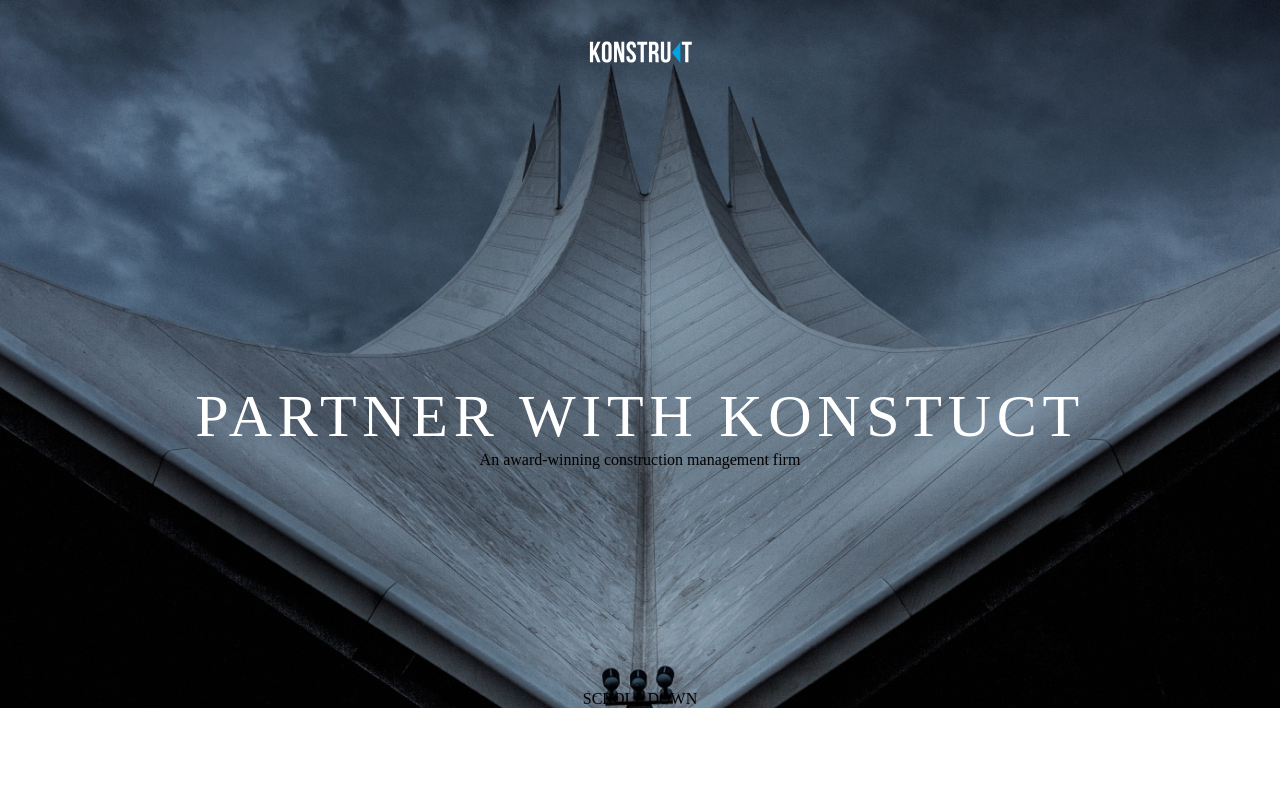
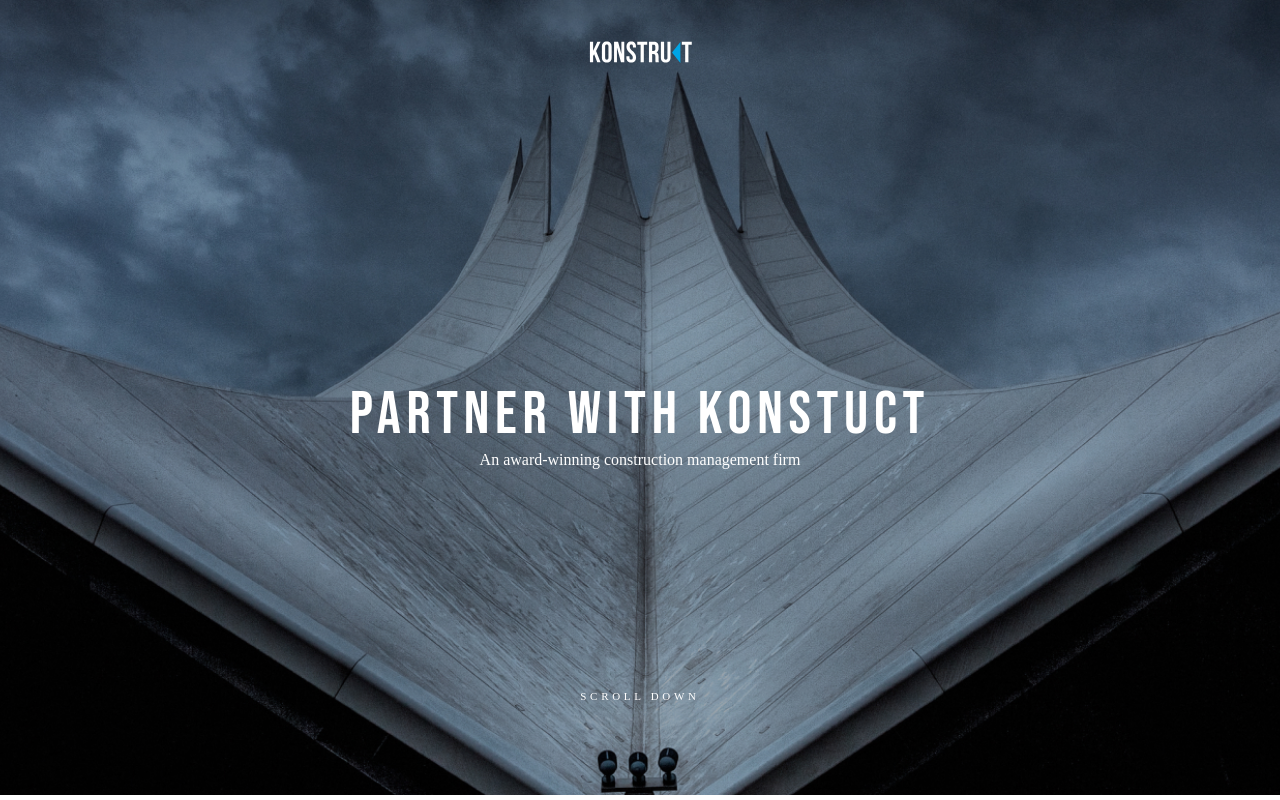
Before and after one commit to margaritaritik/konstruct-template-, a website: page index.html in a window 1280 px wide. Drawn offline with Linux system fonts and the light colour scheme.

Commit message:
change fonts

```diff
--- a/css/style.css
+++ b/css/style.css
@@ -6,9 +6,13 @@
 
 }
 
+
 .wrapper{
     min-height: 100%;
     overflow: hidden;
+
+    display: flex;
+    flex-direction: column;
 }
 /*-----------------------HEADER------------------------------------------------------------------------------------------*/
 .header{
@@ -17,6 +21,7 @@
     top:0;
     left: 0;
     z-index: 50;
+
 }
 
 ._container{
@@ -38,10 +43,7 @@
 
     margin-top: 41px;
     margin-left: 419px;
-    /*position: relative;*/
-    /*top:41px;*/
-    /*left:168px;*/
-    /*z-index: 2;*/
+
 }
 
 .page{
@@ -77,19 +79,42 @@
    /* margin-top: 317px;*/
     width: 100%;
     text-align: center;
-    margin-top: 317px;
+    margin-top: 316px;
+    padding-bottom: 21px;
 
 
 }
 .inscription_center p:nth-child(1){
+
+    align-items: flex-end;
     font-size: 60px;
     color: #FFFFFF;
-    font-family: 'BebasNeueBold';
+    /*font-family: 'Nunito', sans-serif;*/
+    /*font-family: 'BebasNeueBold';*/
+    font-family: 'Bebas Neue', bold;
     line-height: 70px;
     letter-spacing: 5.70937px;
 }
+.inscription_center p:nth-child(2){
+    font-family: 'OpenSans';
+    font-size: 16px;
+    line-height: 19px;
+    align-items: flex-end;
+    text-align: center;
+    color: #FFFFFF;
+}
+
 .inscription_center p:nth-child(3){
     margin-top:221px ;
+    padding-bottom:71px ;
+    font-family: 'OpenSans';
+    font-size: 11px;
+    line-height: 13px;
+    align-items: flex-end;
+    text-align: center;
+    letter-spacing: 3.7px;
+
+    color: #FFFFFF;
 }
 
 /*-----------------HEADER----------------------------*/
--- a/index.html
+++ b/index.html
@@ -3,6 +3,8 @@
 <head>
     <meta charset="UTF-8">
     <title>konstruct</title>
+    <link href="https://fonts.googleapis.com/css2?family=Bebas+Neue&display=swap" rel="stylesheet">
+<!--    <link href="https://fonts.googleapis.com/css2?family=Nunito:wght@700&display=swap" rel="stylesheet">-->
     <link rel="stylesheet" href="css/style.css" >
 </head>
 <body>
```
Also changed, not shown: fonts/Nunito-Black.ttf (added), fonts/Nunito-BlackItalic.ttf (added), fonts/Nunito-Bold.ttf (added), fonts/Nunito-BoldItalic.ttf (added), fonts/Nunito-ExtraBold.ttf (added), fonts/Nunito-ExtraBoldItalic.ttf (added), fonts/Nunito-ExtraLight.ttf (added), fonts/Nunito-ExtraLightItalic.ttf (added), fonts/Nunito-Italic.ttf (added), fonts/Nunito-Light.ttf (added), fonts/Nunito-LightItalic.ttf (added), fonts/Nunito-Medium.ttf (added), fonts/Nunito-MediumItalic.ttf (added), fonts/Nunito-Regular.ttf (added), 2 more files.
